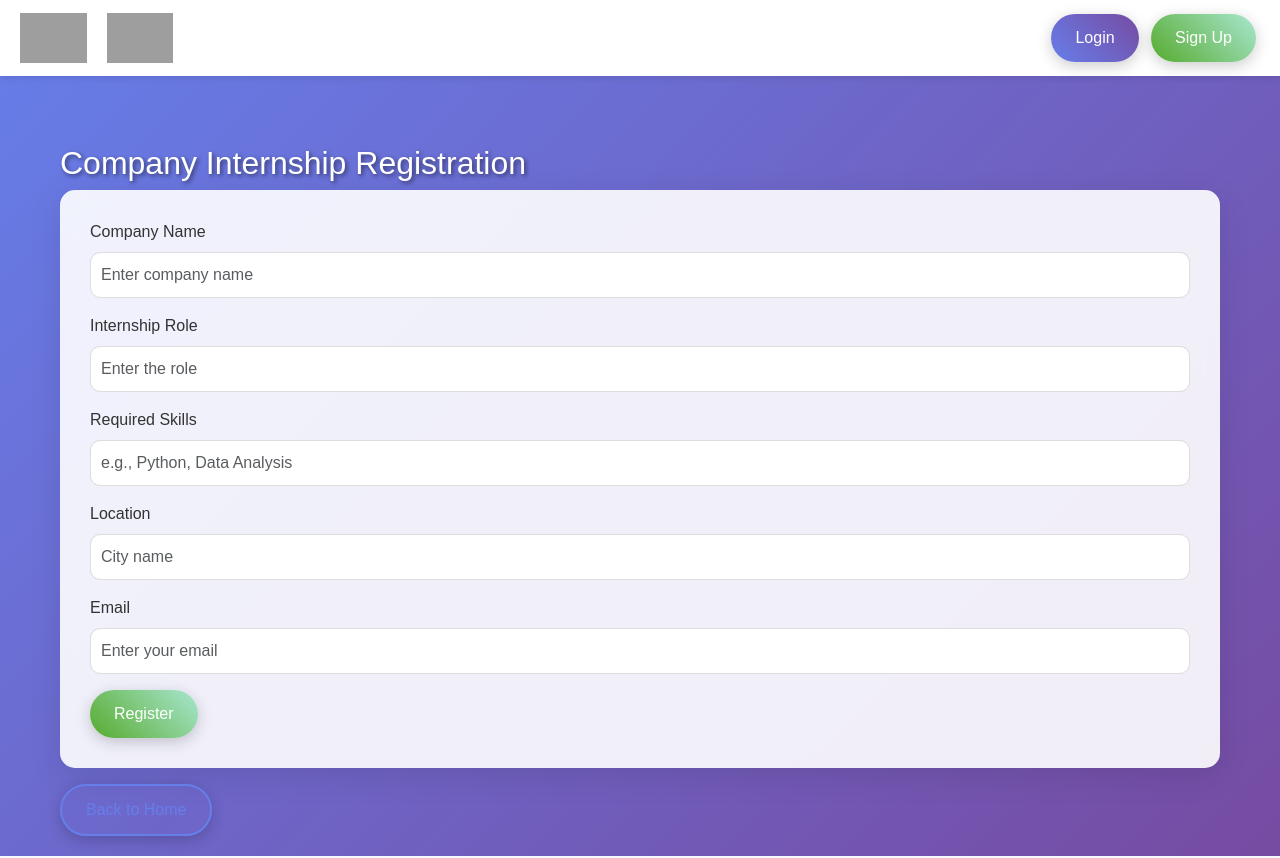
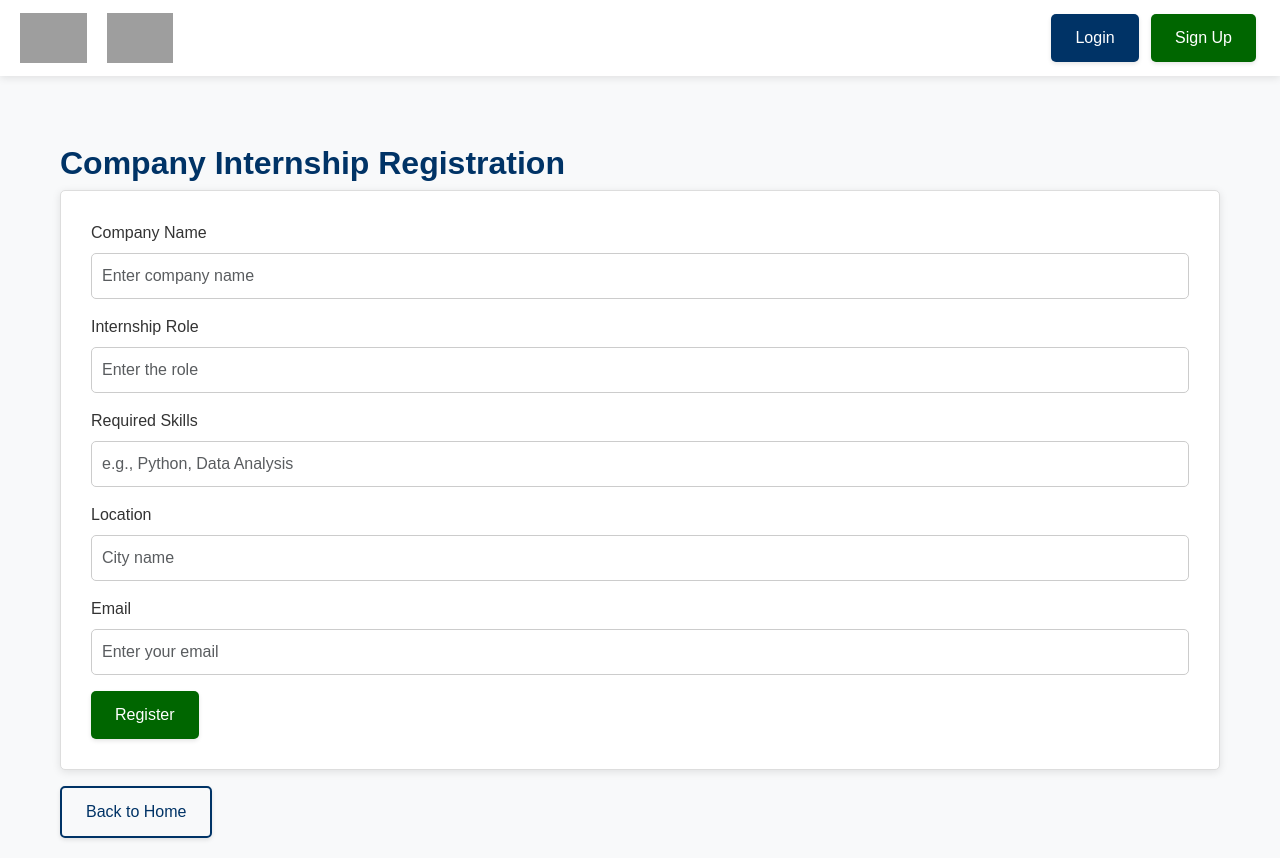
Before and after one commit to pradeep23122006/finals, a website built with Vite: page company.html in a window 1280 px wide. Built offline with nearby package versions, Linux system fonts and the light colour scheme; grey boxes are pictures that could not be loaded.

Commit message:
Fix: Update theme to professional government-like style

```diff
--- a/style.css
+++ b/style.css
@@ -1,9 +1,9 @@
-/* Modern and Cool Styles */
+/* Professional Government-Like Theme */
 
 /* Global Styles */
 body {
   font-family: 'Arial', sans-serif;
-  background: linear-gradient(135deg, #667eea 0%, #764ba2 100%);
+  background: #f5f5f5;
   color: #333;
   margin: 0;
   padding: 0;
@@ -16,82 +16,53 @@ body {
   padding: 20px;
 }
 
-/* Animations */
-@keyframes fadeIn {
-  from { opacity: 0; transform: translateY(20px); }
-  to { opacity: 1; transform: translateY(0); }
-}
-
-.fade-in {
-  animation: fadeIn 1s ease-in-out;
-}
-
 /* Buttons */
 .btn-modern {
-  background: linear-gradient(45deg, #ff6b6b, #4ecdc4);
+  background: #003366;
   border: none;
   color: white;
   padding: 12px 24px;
   font-size: 16px;
-  border-radius: 50px;
+  border-radius: 5px;
   cursor: pointer;
-  transition: all 0.3s ease;
-  box-shadow: 0 4px 15px rgba(0, 0, 0, 0.2);
-  position: relative;
-  overflow: hidden;
+  transition: background-color 0.3s ease;
+  box-shadow: 0 2px 4px rgba(0, 0, 0, 0.1);
 }
 
 .btn-modern:hover {
-  transform: scale(1.05);
-  box-shadow: 0 6px 20px rgba(0, 0, 0, 0.3);
+  background: #002244;
 }
 
-.btn-modern::before {
-  content: '';
-  position: absolute;
-  top: 0;
-  left: -100%;
-  width: 100%;
-  height: 100%;
-  background: linear-gradient(90deg, transparent, rgba(255, 255, 255, 0.2), transparent);
-  transition: left 0.5s;
-}
-
-.btn-modern:hover::before {
-  left: 100%;
-}
-
-/* Specific Button Colors */
 .btn-primary-modern {
-  background: linear-gradient(45deg, #667eea, #764ba2);
+  background: #003366;
 }
 
 .btn-success-modern {
-  background: linear-gradient(45deg, #56ab2f, #a8e6cf);
+  background: #006600;
 }
 
 .btn-info-modern {
-  background: linear-gradient(45deg, #f093fb, #f5576c);
+  background: #0066cc;
 }
 
 .btn-link-modern {
   background: transparent;
-  color: #667eea;
-  border: 2px solid #667eea;
+  color: #003366;
+  border: 2px solid #003366;
 }
 
 .btn-link-modern:hover {
-  background: #667eea;
+  background: #003366;
   color: white;
 }
 
 /* Forms */
 form {
-  background: rgba(255, 255, 255, 0.9);
+  background: white;
   padding: 30px;
-  border-radius: 15px;
-  box-shadow: 0 8px 32px rgba(0, 0, 0, 0.1);
-  backdrop-filter: blur(10px);
+  border-radius: 5px;
+  box-shadow: 0 2px 8px rgba(0, 0, 0, 0.1);
+  border: 1px solid #ddd;
 }
 
 .mb-3 {
@@ -99,42 +70,40 @@ form {
 }
 
 .form-control {
-  border-radius: 10px;
-  border: 1px solid #ddd;
+  border-radius: 5px;
+  border: 1px solid #ccc;
   padding: 10px;
   transition: border-color 0.3s;
 }
 
 .form-control:focus {
-  border-color: #667eea;
-  box-shadow: 0 0 0 0.2rem rgba(102, 126, 234, 0.25);
+  border-color: #003366;
+  box-shadow: 0 0 0 0.2rem rgba(0, 51, 102, 0.25);
 }
 
 /* Lists */
 .list-group-item {
-  background: rgba(255, 255, 255, 0.8);
-  border: none;
+  background: white;
+  border: 1px solid #ddd;
   margin-bottom: 10px;
-  border-radius: 10px;
-  transition: transform 0.3s;
+  border-radius: 5px;
+  transition: box-shadow 0.3s;
 }
 
 .list-group-item:hover {
-  transform: translateY(-5px);
-  box-shadow: 0 4px 15px rgba(0, 0, 0, 0.1);
+  box-shadow: 0 2px 8px rgba(0, 0, 0, 0.1);
 }
 
 .card {
-  border: none;
-  border-radius: 10px;
-  box-shadow: 0 4px 15px rgba(0, 0, 0, 0.1);
+  border: 1px solid #ddd;
+  border-radius: 5px;
+  box-shadow: 0 2px 8px rgba(0, 0, 0, 0.1);
 }
 
 /* Headings */
 h1, h2 {
-  color: white;
-  text-shadow: 2px 2px 4px rgba(0, 0, 0, 0.5);
-  animation: fadeIn 1s ease-in-out;
+  color: #003366;
+  font-weight: bold;
 }
 
 /* Responsive */
@@ -150,9 +119,9 @@ h1, h2 {
 
 #matches {
   border: 1px solid #ccc;
-  background-color: #f9f9f9;
+  background-color: white;
   padding: 20px;
-  border-radius: 8px;
+  border-radius: 5px;
   max-width: 800px;
   margin: 20px auto;
   box-shadow: 0 2px 8px rgba(0,0,0,0.1);
@@ -166,7 +135,7 @@ h1, h2 {
 
 #matchesList .card {
   border: 1px solid #ddd;
-  border-radius: 6px;
+  border-radius: 5px;
   padding: 15px;
   background-color: white;
   box-shadow: 0 1px 4px rgba(0,0,0,0.06);
```
